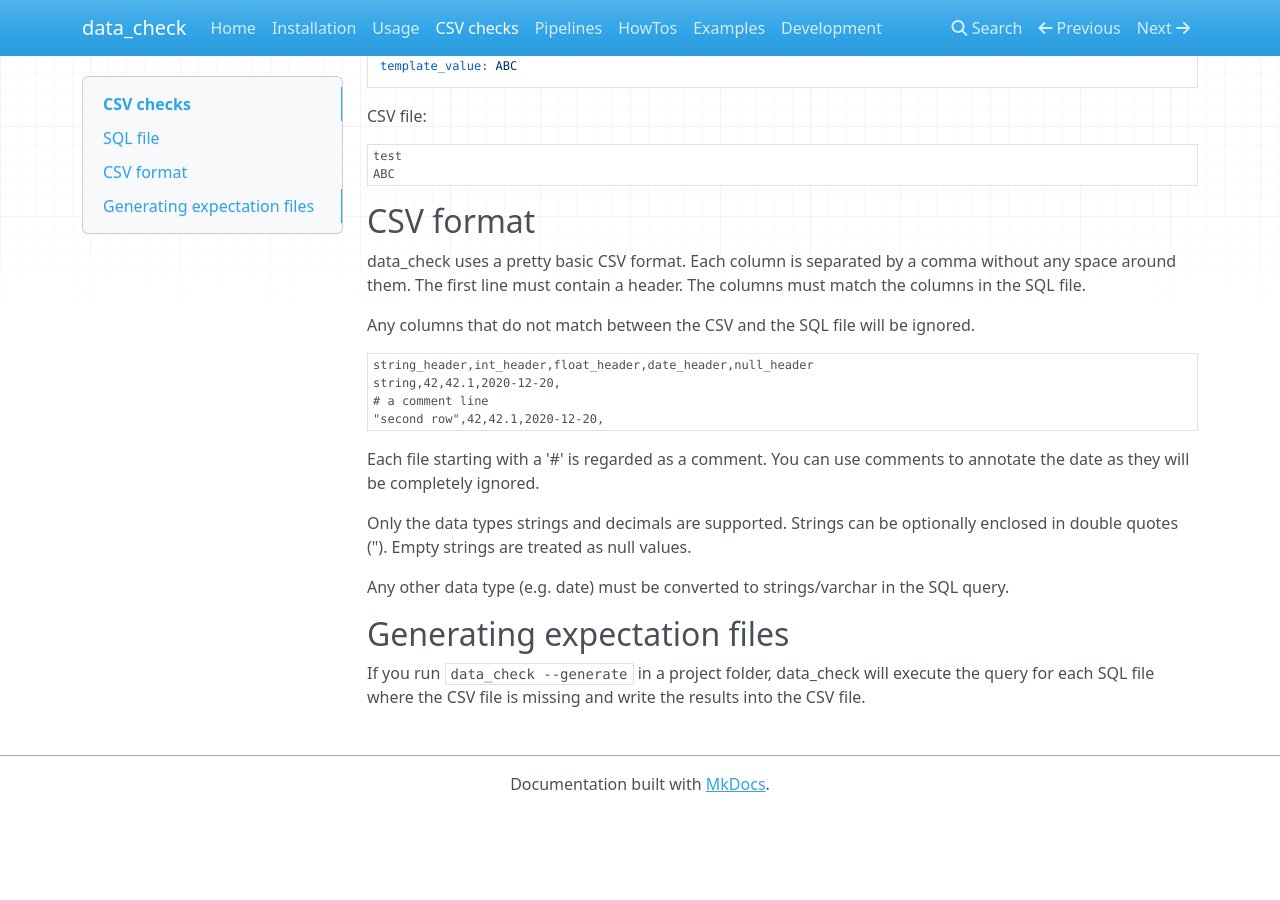
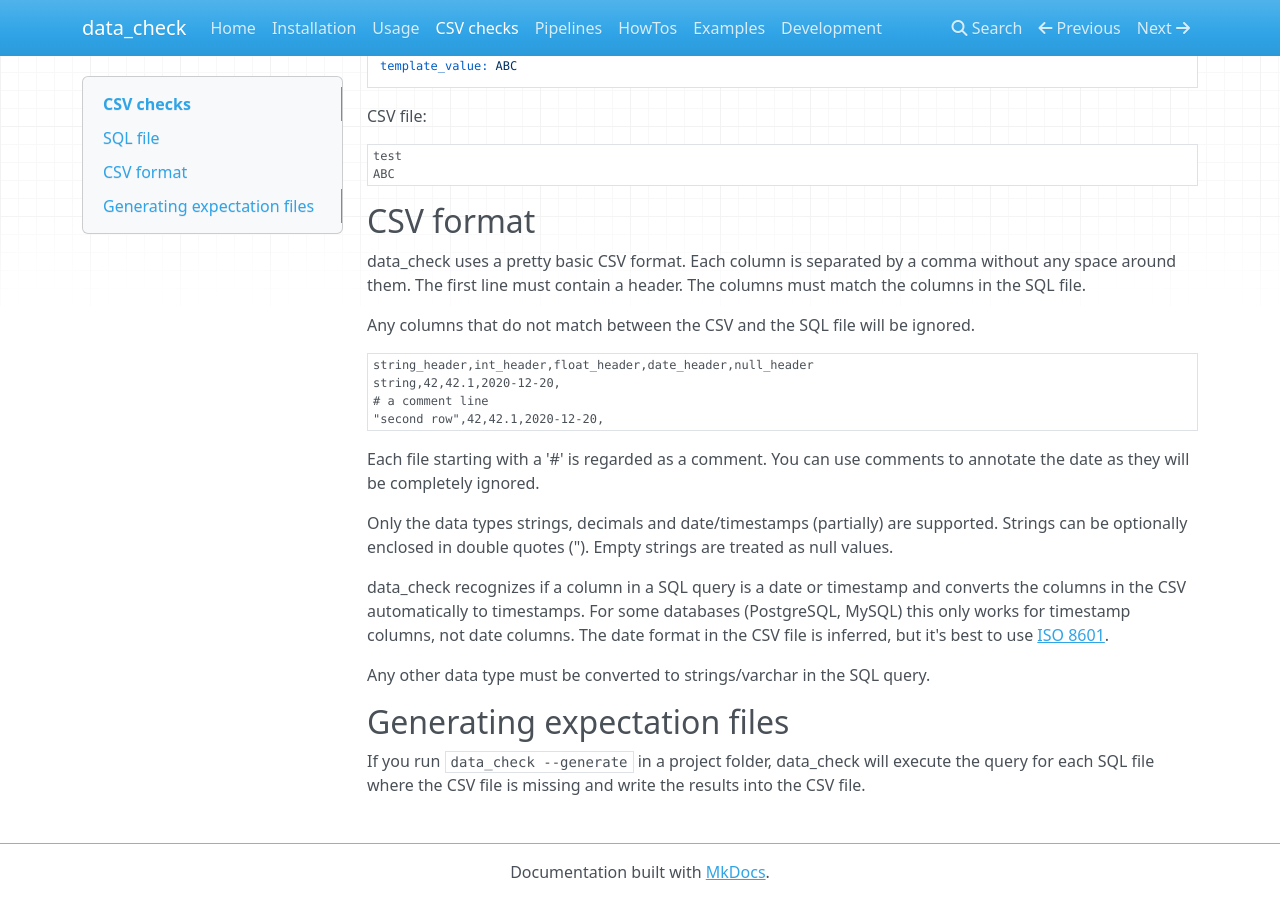
Before and after one commit to andrjas/data_check, an MkDocs documentation site: the page built from docs/csv_checks.md, in a window 1280 px wide and 900 px high, scrolled down 534 px. Built offline with MkDocs 1.6.1, drawn with Linux system fonts in a browser that asks for light colours; nearby versions of some CDN libraries; before the commit the page ends 1346 px from its top, so only the background shows below that.

Commit message:
documented auto date regognition in csv checks

```diff
--- a/docs/csv_checks.md
+++ b/docs/csv_checks.md
@@ -44,10 +44,14 @@ string,42,42.1,2020-12-20,
 
 Each file starting with a '#' is regarded as a comment. You can use comments to annotate the date as they will be completely ignored.
 
-Only the data types strings and decimals are supported. Strings can be optionally enclosed in double quotes (").
+Only the data types strings, decimals and date/timestamps (partially) are supported. Strings can be optionally enclosed in double quotes (").
 Empty strings are treated as null values.
 
-Any other data type (e.g. date) must be converted to strings/varchar in the SQL query.
+data_check recognizes if a column in a SQL query is a date or timestamp and converts the columns in the CSV automatically to timestamps.
+For some databases (PostgreSQL, MySQL) this only works for timestamp columns, not date columns.
+The date format in the CSV file is inferred, but it's best to use [ISO 8601](https://en.wikipedia.org/wiki/ISO_8601).
+
+Any other data type must be converted to strings/varchar in the SQL query.
 
 ## Generating expectation files
 
```
